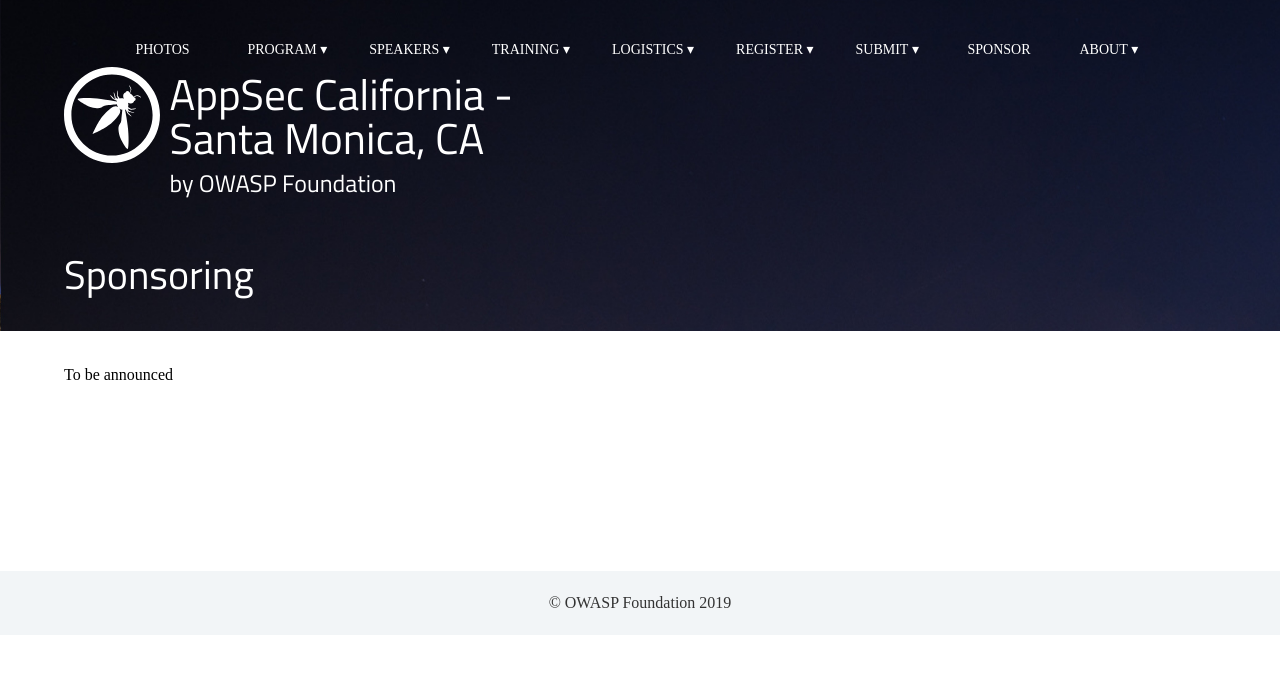
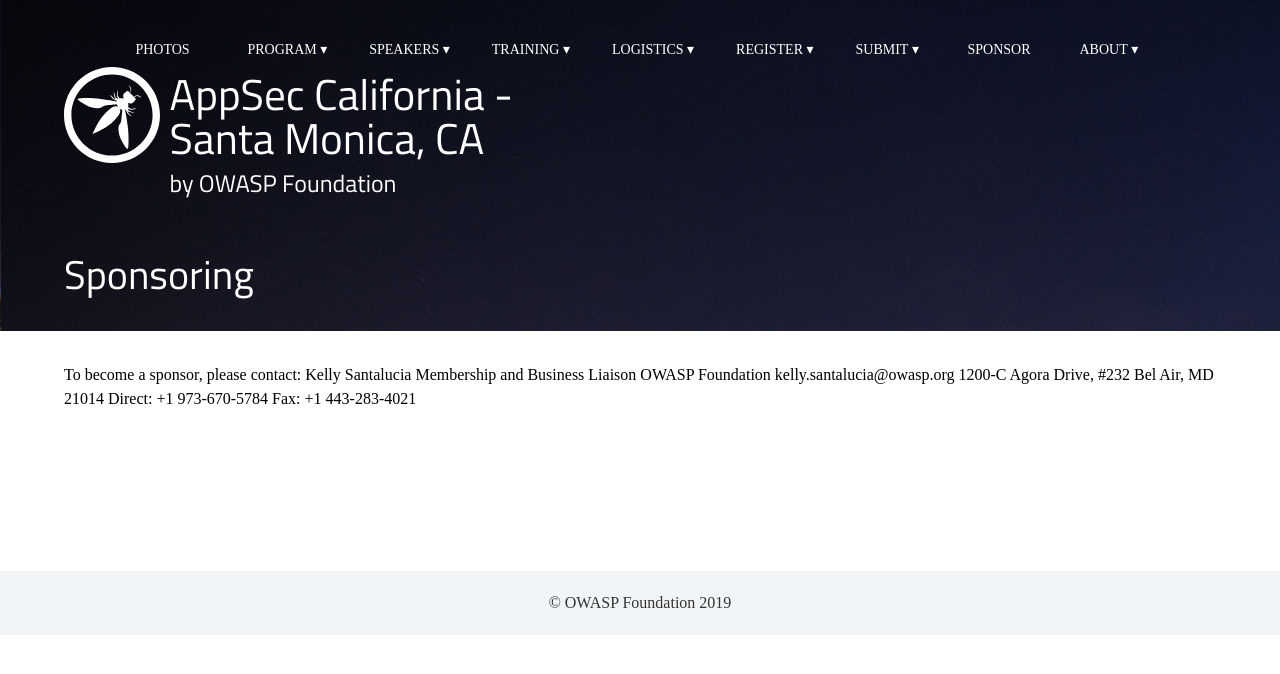
Before and after one commit to OWASP/2020-appseccalifornia, a Jekyll site: the page built from sponsors/index.md, in a window 1280 px wide. Shown: the top 674 px of the page. Built offline with Jekyll 4.4.1, drawn with Linux system fonts in a browser that asks for light colours; some web fonts are replaced.

Commit message:
added basic sponsorship contact information

```diff
--- a/sponsors/index.md
+++ b/sponsors/index.md
@@ -2,4 +2,12 @@
 title: Sponsoring
 ---
 
-To be announced
+To become a sponsor, please contact:
+Kelly Santalucia
+Membership and Business Liaison
+OWASP Foundation
+kelly.santalucia@owasp.org
+1200-C Agora Drive, #232
+Bel Air, MD 21014
+Direct: +1 973-670-5784
+Fax: +1 443-283-4021
```
